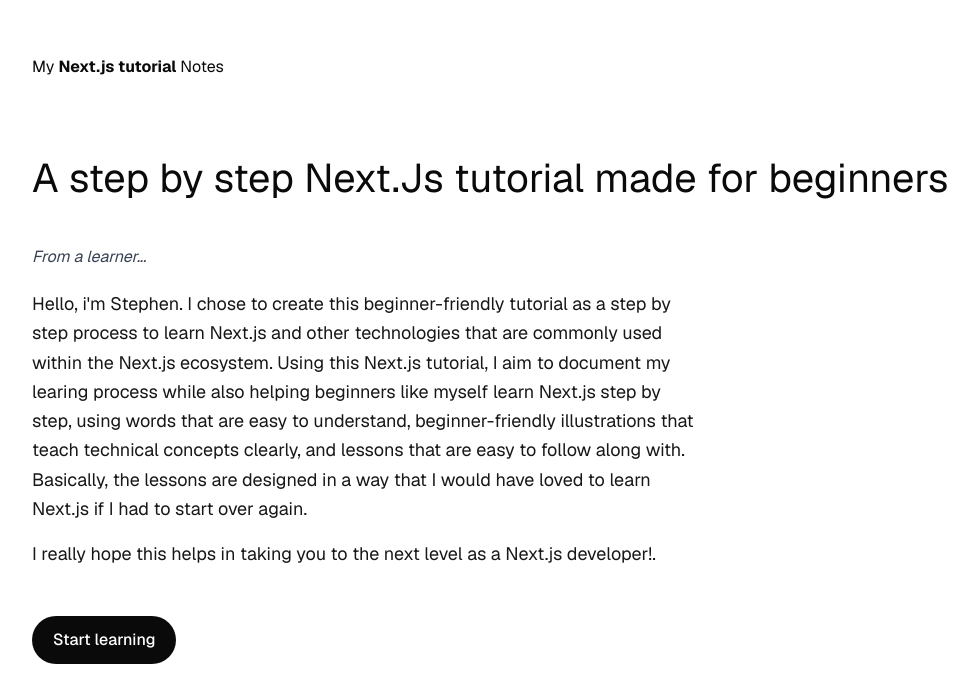
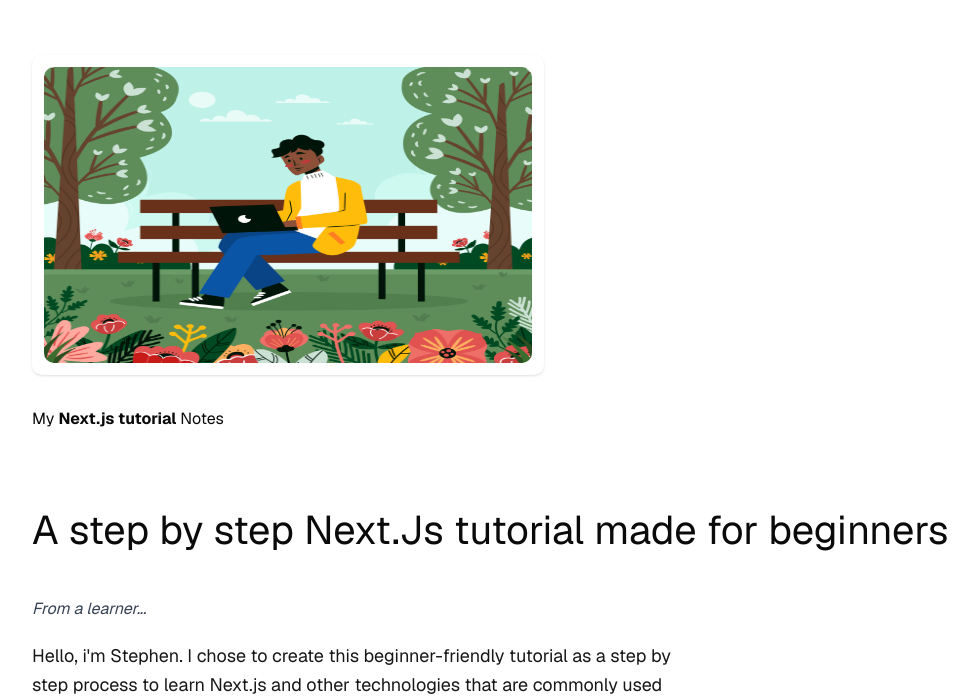
Before and after one commit to mrstephenarthor25/Next-Notes, a Next.js app: page / in a window 1280 px wide. Shown: the part 109-805 px from the top of the page, without its empty margins (48-1026 px from the left). Built offline with nearby package versions, Linux system fonts and the light colour scheme.

Commit message:
edited homepage

```diff
--- a/app/page.tsx
+++ b/app/page.tsx
@@ -2,6 +2,8 @@
 import Image from "next/image";
 import Link from "next/link";
 import { Metadata } from "next";
+
+import boy_in_park from "@/public/note-small-bg.jpg";
 
 export const metadata :Metadata ={
   title: "Next.js Tutorial for beginners",
@@ -12,7 +14,20 @@
   return (
     <div className="relative grid grid-rows-[20px_1fr_20px] items-center justify-items-center min-h-screen p-8 pb-20 gap-16 sm:p-20 font-[family-name:var(--font-geist-sans)]">
 
+
+
       <main id="start"className="flex flex-col gap-[32px] row-start-2 items-center sm:items-start">
+
+      <div className="h-[40vh] w-full shadow-sm rounded-lg px-3 py-3  relative lg:w-[40vw] ">
+
+        <div className="h-full w-full  relative ">
+          <Image src={boy_in_park} fill={true} alt="" className="rounded-lg"/>
+
+        </div>
+
+
+      </div>
+
         <span className="">My <strong>Next.js tutorial</strong> Notes </span>
       <div>
 
@@ -33,7 +48,7 @@
       </div>
         <div className="flex gap-4 items-center flex-col sm:flex-row">
           <Link
-            className="rounded-full border border-solid border-transparent transition-colors flex items-center justify-center bg-foreground text-background gap-2 hover:bg-[#383838] dark:hover:bg-[#ccc] font-medium text-sm sm:text-base h-10 sm:h-12 px-4 sm:px-5 sm:w-auto"
+            className="rounded-lg border border-solid border-transparent transition-colors flex items-center justify-center bg-blue-600 text-background gap-2 hover:bg-[#383838] dark:hover:bg-[#ccc] font-medium text-sm sm:text-base h-10 sm:h-12 px-4 sm:px-5 sm:w-auto"
             href="/notes/What-is-Nextjs"
           >
             Start learning
```
